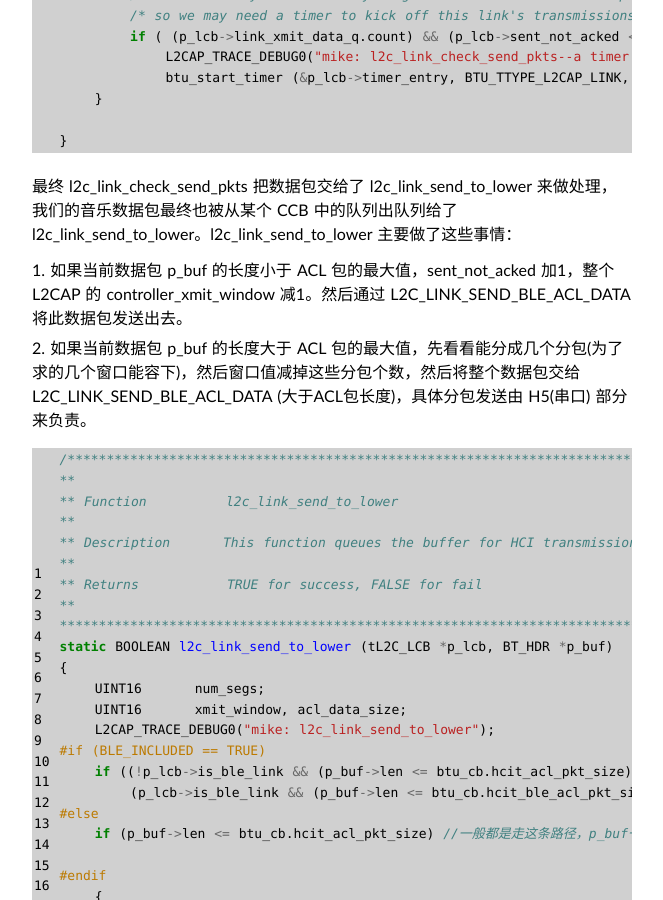
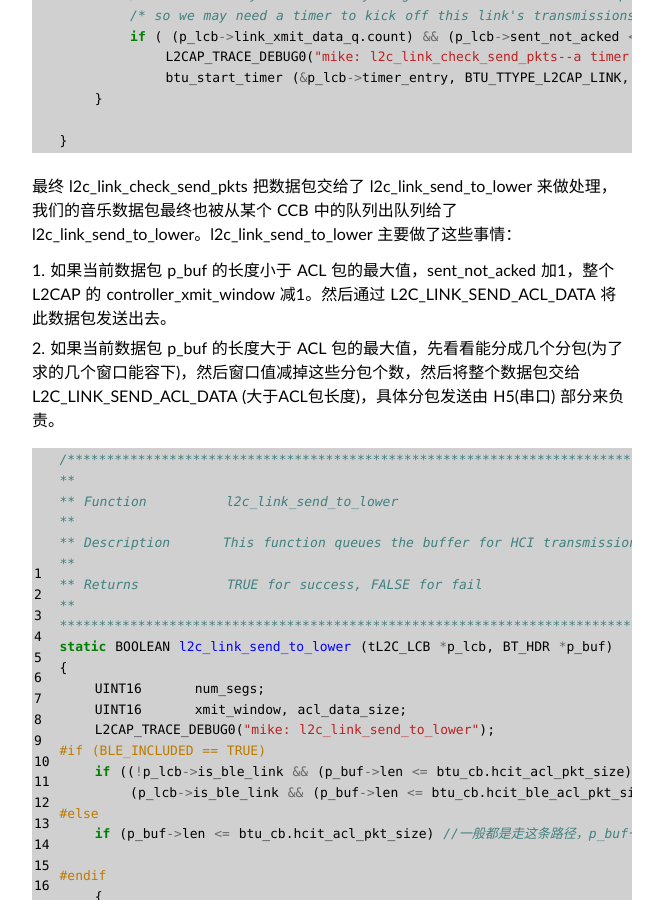
Before and after one commit to JefferyWong/stackvoid.github.io, a Jekyll site: the page built from _posts/2014-11-09-ACL-Send-Recv-Data_4.md, in a window 1280 px wide and 900 px high, scrolled down 5353 px. Shown: the whole window, without its empty margins (308-971 px from the left). Built offline with Jekyll 4.4.1, drawn with Linux system fonts in a browser that asks for light colours; some web fonts are replaced; Markdown is read by kramdown in place of the engine named in the settings; comment, search, counter and statistics services are not loaded.

Commit message:
Update 2014-11-09-ACL-Send-Recv-Data_4.md

```diff
--- a/_posts/2014-11-09-ACL-Send-Recv-Data_4.md
+++ b/_posts/2014-11-09-ACL-Send-Recv-Data_4.md
@@ -200,8 +200,8 @@ void l2c_link_check_send_pkts (tL2C_LCB *p_lcb, tL2C_CCB *p_ccb, BT_HDR *p_buf)
 
 最终 l2c_link_check_send_pkts 把数据包交给了 l2c_link_send_to_lower 来做处理，我们的音乐数据包最终也被从某个 CCB 中的队列出队列给了 l2c_link_send_to_lower。l2c_link_send_to_lower 主要做了这些事情：
 
-1. 如果当前数据包 p_buf 的长度小于 ACL 包的最大值，sent_not_acked 加1，整个 L2CAP 的 controller_xmit_window 减1。然后通过 L2C_LINK_SEND_BLE_ACL_DATA 将此数据包发送出去。
-2. 如果当前数据包 p_buf 的长度大于 ACL 包的最大值，先看看能分成几个分包(为了求的几个窗口能容下)，然后窗口值减掉这些分包个数，然后将整个数据包交给 L2C_LINK_SEND_BLE_ACL_DATA (大于ACL包长度)，具体分包发送由 H5(串口) 部分来负责。
+1. 如果当前数据包 p_buf 的长度小于 ACL 包的最大值，sent_not_acked 加1，整个 L2CAP 的 controller_xmit_window 减1。然后通过 L2C_LINK_SEND_ACL_DATA 将此数据包发送出去。
+2. 如果当前数据包 p_buf 的长度大于 ACL 包的最大值，先看看能分成几个分包(为了求的几个窗口能容下)，然后窗口值减掉这些分包个数，然后将整个数据包交给 L2C_LINK_SEND_ACL_DATA (大于ACL包长度)，具体分包发送由 H5(串口) 部分来负责。
 
 {% highlight c linenos %}
 
```
